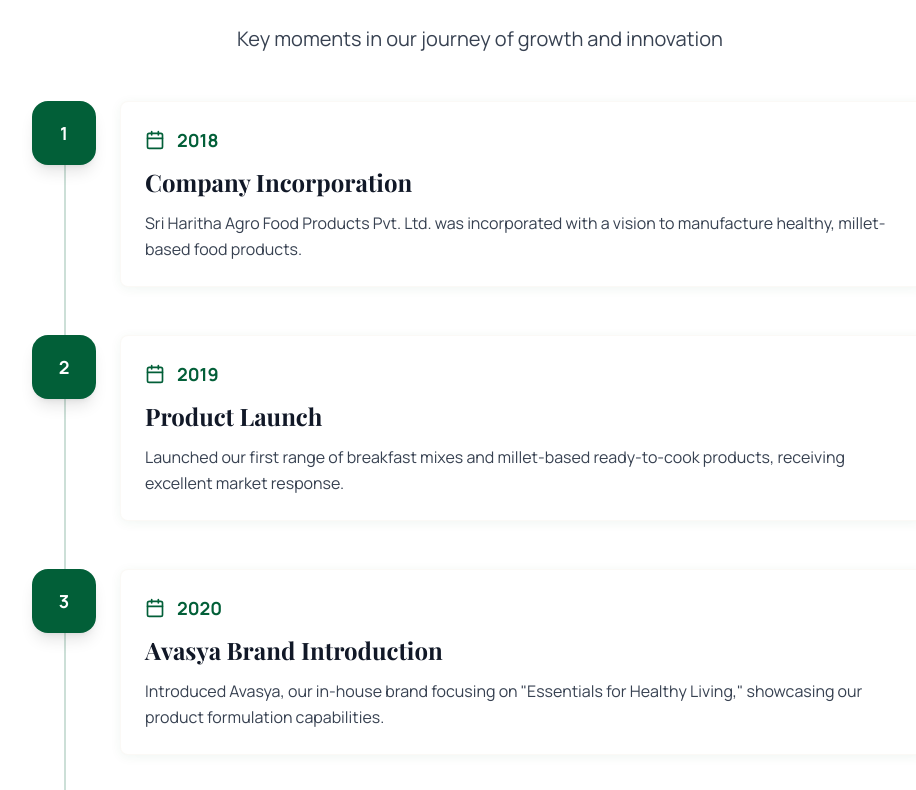
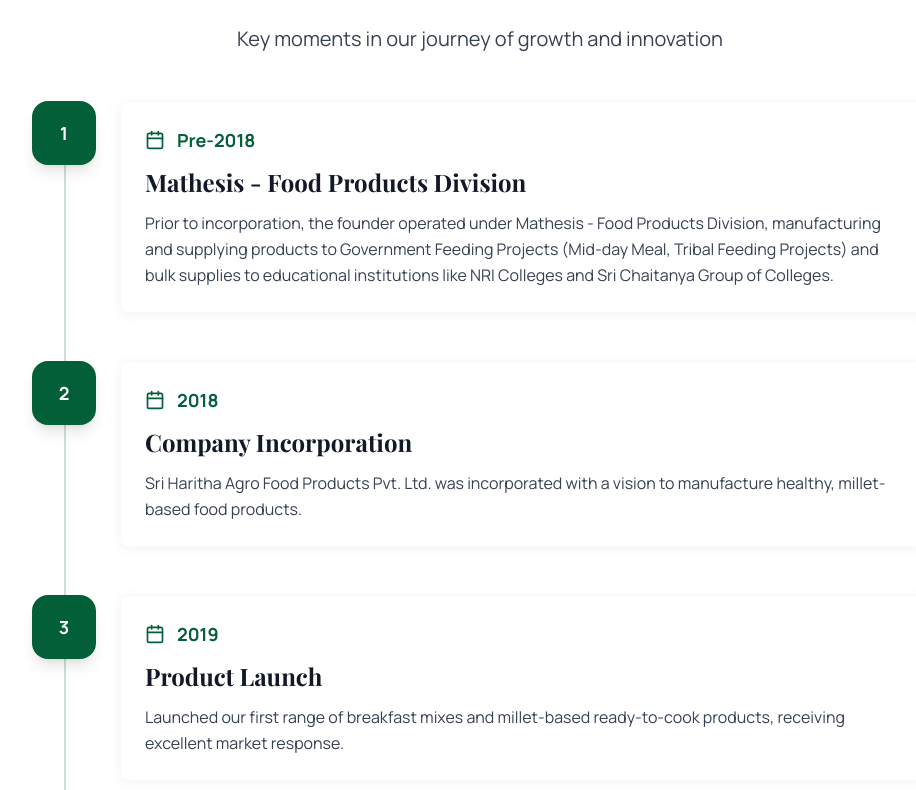
Before and after one commit to talecrafters-admin/sriharitha-website, a React (Create React App) app in the folder frontend/: page /about in a window 1280 px wide. Shown: the part 3210-4000 px from the top of the page, without its empty margins (160-1076 px from the left). Built offline with nearby package versions, Linux system fonts and the light colour scheme; the HTML template or start-up script is replaced by a standard one.

Commit message:
minor changes

```diff
--- a/frontend/src/pages/About.tsx
+++ b/frontend/src/pages/About.tsx
@@ -104,6 +104,12 @@ const About: React.FC = () => {
   ];
 
   const milestones = [
+    {
+      year: "Pre-2018",
+      title: "Mathesis - Food Products Division",
+      description:
+        "Prior to incorporation, the founder operated under Mathesis - Food Products Division, manufacturing and supplying products to Government Feeding Projects (Mid-day Meal, Tribal Feeding Projects) and bulk supplies to educational institutions like NRI Colleges and Sri Chaitanya Group of Colleges.",
+    },
     {
       year: "2018",
       title: "Company Incorporation",
```
